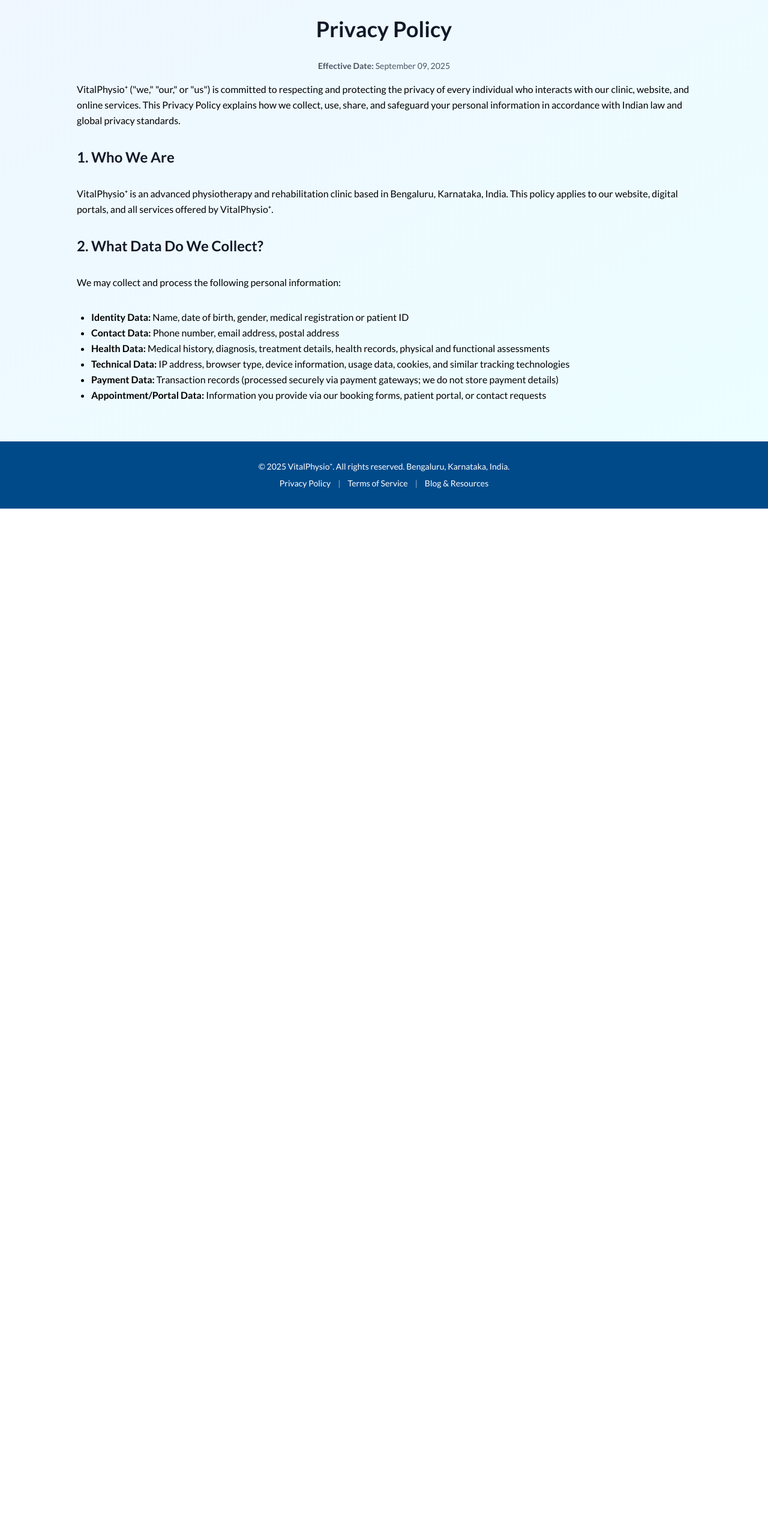
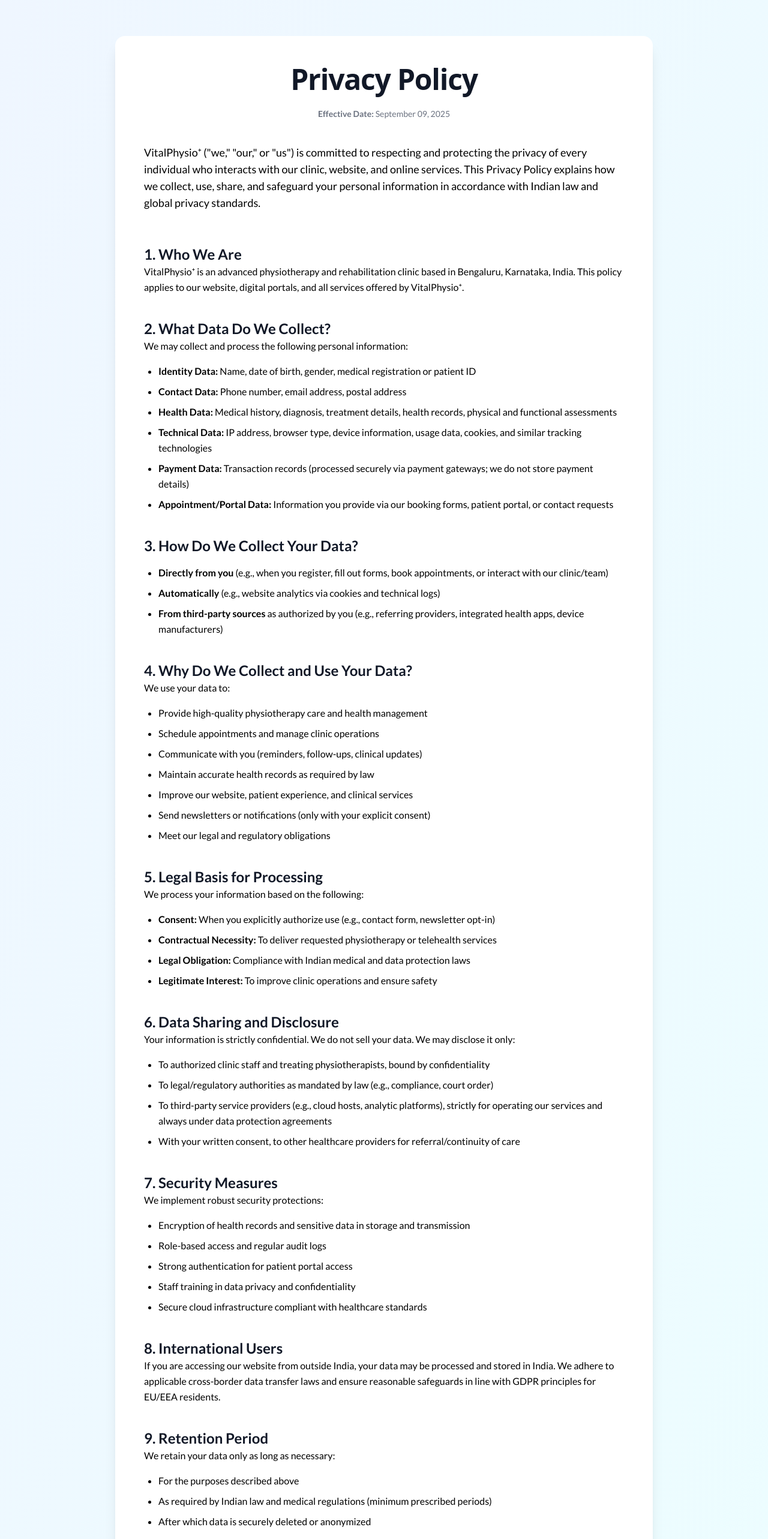
Before and after one commit to ishaan-chadha1/vital-physio-plus, a Next.js app: page /privacy-policy in a window 1280 px wide. Shown: the part 180-2746 px from the top of the page at 60% size. Before the commit the page ends 1028 px from the top, so only its background shows below. Built offline with nearby package versions, Linux system fonts and the light colour scheme.

Commit message:
Addition of Complete Privacy Policy

```diff
--- a/app/privacy-policy/page.tsx
+++ b/app/privacy-policy/page.tsx
@@ -1,34 +1,32 @@
 "use client";
 
 import React from "react";
-import Head from "next/head";
+import { ShieldCheck, User, Mail, Phone } from 'lucide-react';
 import LandingNavbar from "@/components/landing-navbar";
 import Footer from "@/components/footer";
+
 
 export default function PrivacyPolicy() {
   return (
     <>
-      <Head>
-        <title>Privacy Policy | VitalPhysio⁺</title>
-        <meta
-          name="description"
-          content="Read the privacy policy of VitalPhysio⁺ to understand how we collect, use, and protect your personal data."
-        />
-        <meta name="robots" content="noindex, nofollow" />
-      </Head>
+      {/* The Head component from next/head has been removed to resolve the compilation error. */}
+      {/* You can manage the document head using your project's specific setup. */}
 
+      <div className="min-h-screen flex flex-col bg-gray-50">
         <LandingNavbar />
 
-      <section className="bg-gradient-to-br from-blue-50 to-cyan-50 py-16 px-6">
-        <div className="max-w-5xl mx-auto">
-          <h1 className="text-4xl font-bold text-gray-900 mb-8 text-center">
+        <main className="flex-grow">
+          <section className="bg-gradient-to-br from-blue-50 to-cyan-50 py-16 sm:py-24 px-4 sm:px-6 lg:px-8">
+            <div className="max-w-4xl mx-auto bg-white rounded-2xl shadow-xl p-8 sm:p-12">
+               <h1 className="font-sans text-3xl sm:text-4xl lg:text-5xl font-extrabold text-gray-900 mb-6 text-center tracking-tight">
                 Privacy Policy
               </h1>
-          <p className="text-gray-600 text-sm text-center mb-4">
+              <p className="text-gray-500 text-sm text-center mb-10">
                 <strong>Effective Date:</strong> September 09, 2025
               </p>
-          <div className="space-y-8 text-gray-700 leading-relaxed">
-            <p>
+
+              <div className="space-y-10 text-gray-700 leading-relaxed prose prose-lg max-w-none">
+                <p className="text-lg">
                   VitalPhysio⁺ ("we," "our," or "us") is committed to respecting and
                   protecting the privacy of every individual who interacts with our
                   clinic, website, and online services. This Privacy Policy
@@ -37,6 +35,7 @@
                   standards.
                 </p>
 
+                <div className="pt-4">
                   <h2 className="text-2xl font-bold text-gray-900">1. Who We Are</h2>
                   <p>
                     VitalPhysio⁺ is an advanced physiotherapy and rehabilitation
@@ -44,12 +43,14 @@
                     to our website, digital portals, and all services offered by
                     VitalPhysio⁺.
                   </p>
+                </div>
 
+                <div>
                   <h2 className="text-2xl font-bold text-gray-900">
                     2. What Data Do We Collect?
                   </h2>
                   <p>We may collect and process the following personal information:</p>
-            <ul className="list-disc pl-6">
+                  <ul className="list-disc pl-6 mt-4 space-y-2">
                     <li>
                       <strong>Identity Data:</strong> Name, date of birth, gender,
                       medical registration or patient ID
@@ -78,14 +79,142 @@
                       requests
                     </li>
                   </ul>
+                </div>
 
-            {/* Add the rest of the sections here, following the same structure */}
-            {/* For brevity, the rest of the content is omitted in this example */}
+                <div>
+                  <h2 className="text-2xl font-bold text-gray-900">3. How Do We Collect Your Data?</h2>
+                  <ul className="list-disc pl-6 mt-4 space-y-2">
+                    <li><strong>Directly from you</strong> (e.g., when you register, fill out forms, book appointments, or interact with our clinic/team)</li>
+                    <li><strong>Automatically</strong> (e.g., website analytics via cookies and technical logs)</li>
+                    <li><strong>From third-party sources</strong> as authorized by you (e.g., referring providers, integrated health apps, device manufacturers)</li>
+                  </ul>
+                </div>
+
+                <div>
+                  <h2 className="text-2xl font-bold text-gray-900">4. Why Do We Collect and Use Your Data?</h2>
+                   <p>We use your data to:</p>
+                  <ul className="list-disc pl-6 mt-4 space-y-2">
+                    <li>Provide high-quality physiotherapy care and health management</li>
+                    <li>Schedule appointments and manage clinic operations</li>
+                    <li>Communicate with you (reminders, follow-ups, clinical updates)</li>
+                    <li>Maintain accurate health records as required by law</li>
+                    <li>Improve our website, patient experience, and clinical services</li>
+                    <li>Send newsletters or notifications (only with your explicit consent)</li>
+                    <li>Meet our legal and regulatory obligations</li>
+                  </ul>
+                </div>
+
+                 <div>
+                  <h2 className="text-2xl font-bold text-gray-900">5. Legal Basis for Processing</h2>
+                   <p>We process your information based on the following:</p>
+                  <ul className="list-disc pl-6 mt-4 space-y-2">
+                    <li><strong>Consent:</strong> When you explicitly authorize use (e.g., contact form, newsletter opt-in)</li>
+                    <li><strong>Contractual Necessity:</strong> To deliver requested physiotherapy or telehealth services</li>
+                    <li><strong>Legal Obligation:</strong> Compliance with Indian medical and data protection laws</li>
+                    <li><strong>Legitimate Interest:</strong> To improve clinic operations and ensure safety</li>
+                  </ul>
+                </div>
+
+                <div>
+                    <h2 className="text-2xl font-bold text-gray-900">6. Data Sharing and Disclosure</h2>
+                    <p>Your information is strictly confidential. We do not sell your data. We may disclose it only:</p>
+                    <ul className="list-disc pl-6 mt-4 space-y-2">
+                        <li>To authorized clinic staff and treating physiotherapists, bound by confidentiality</li>
+                        <li>To legal/regulatory authorities as mandated by law (e.g., compliance, court order)</li>
+                        <li>To third-party service providers (e.g., cloud hosts, analytic platforms), strictly for operating our services and always under data protection agreements</li>
+                        <li>With your written consent, to other healthcare providers for referral/continuity of care</li>
+                    </ul>
+                </div>
+
+                <div>
+                    <h2 className="text-2xl font-bold text-gray-900">7. Security Measures</h2>
+                    <p>We implement robust security protections:</p>
+                    <ul className="list-disc pl-6 mt-4 space-y-2">
+                        <li>Encryption of health records and sensitive data in storage and transmission</li>
+                        <li>Role-based access and regular audit logs</li>
+                        <li>Strong authentication for patient portal access</li>
+                        <li>Staff training in data privacy and confidentiality</li>
+                        <li>Secure cloud infrastructure compliant with healthcare standards</li>
+                    </ul>
+                </div>
+
+                <div>
+                    <h2 className="text-2xl font-bold text-gray-900">8. International Users</h2>
+                    <p>If you are accessing our website from outside India, your data may be processed and stored in India. We adhere to applicable cross-border data transfer laws and ensure reasonable safeguards in line with GDPR principles for EU/EEA residents.</p>
+                </div>
+
+                <div>
+                    <h2 className="text-2xl font-bold text-gray-900">9. Retention Period</h2>
+                    <p>We retain your data only as long as necessary:</p>
+                    <ul className="list-disc pl-6 mt-4 space-y-2">
+                        <li>For the purposes described above</li>
+                        <li>As required by Indian law and medical regulations (minimum prescribed periods)</li>
+                        <li>After which data is securely deleted or anonymized</li>
+                    </ul>
+                </div>
+
+                <div>
+                    <h2 className="text-2xl font-bold text-gray-900">10. Your Rights</h2>
+                    <p>Subject to Indian law, you have rights to:</p>
+                    <ul className="list-disc pl-6 mt-4 space-y-2">
+                        <li>Access the personal data we hold about you</li>
+                        <li>Request correction of inaccurate/obsolete information</li>
+                        <li>Withdraw your consent (where processing is based on consent)</li>
+                        <li>Request erasure or restriction where legally applicable</li>
+                        <li>Raise complaints with the Data Protection Board of India or the relevant authority</li>
+                    </ul>
+                </div>
+
+                <div>
+                  <h2 className="text-2xl font-bold text-gray-900">11. Children's Privacy</h2>
+                  <p>We do not knowingly collect data from children under 18 without parental/legal guardian consent.</p>
+                </div>
+
+                <div>
+                  <h2 className="text-2xl font-bold text-gray-900">12. Cookies & Tracking</h2>
+                  <p>Our website uses cookies for technical purposes and to enhance your browsing experience. You can control cookies via your browser settings.</p>
+                </div>
+
+                <div>
+                  <h2 className="text-2xl font-bold text-gray-900">13. Changes to This Policy</h2>
+                  <p>We may update this Privacy Policy to reflect changes in the law or our practices. The latest version will always be posted on this page with an updated effective date.</p>
+                </div>
+
+                <div>
+                  <h2 className="text-2xl font-bold text-gray-900">14. Contact Us</h2>
+                  <p>For any privacy concerns, data requests, or questions, please contact:</p>
+                  <div className="mt-4 bg-gray-100 p-6 rounded-lg border border-gray-200">
+                    <div className="flex items-center mb-4">
+                        <User className="w-6 h-6 text-cyan-600 mr-4" />
+                        <span className="font-bold text-gray-800">Privacy Officer</span>
+                    </div>
+                     <p className="font-semibold text-gray-800">VitalPhysio⁺</p>
+                    <p className="text-gray-600">Bengaluru, Karnataka, India</p>
+                    <div className="mt-4 space-y-2">
+                        <div className="flex items-center">
+                            <Mail className="w-5 h-5 text-cyan-600 mr-3"/>
+                            <a href="mailto:Contact@VitalPhysio.Plus" className="text-cyan-700 hover:underline">Contact@VitalPhysio.Plus</a>
+                        </div>
+                        <div className="flex items-center">
+                            <Phone className="w-5 h-5 text-cyan-600 mr-3"/>
+                            <a href="tel:+918047359090" className="text-cyan-700 hover:underline">+91 80473 59090</a>
+                        </div>
+                    </div>
+                  </div>
+                </div>
+
+                <div className="pt-6 border-t border-gray-200">
+                    <p className="italic text-gray-600">
+                        By using our website or services, you acknowledge and consent to this Privacy Policy as of the effective date. Please read it carefully and retain a copy for your records.
+                    </p>
+                </div>
               </div>
             </div>
           </section>
+        </main>
 
         <Footer />
+      </div>
     </>
   );
 }
```
Lines whose indentation alone changed are shown as unchanged.
